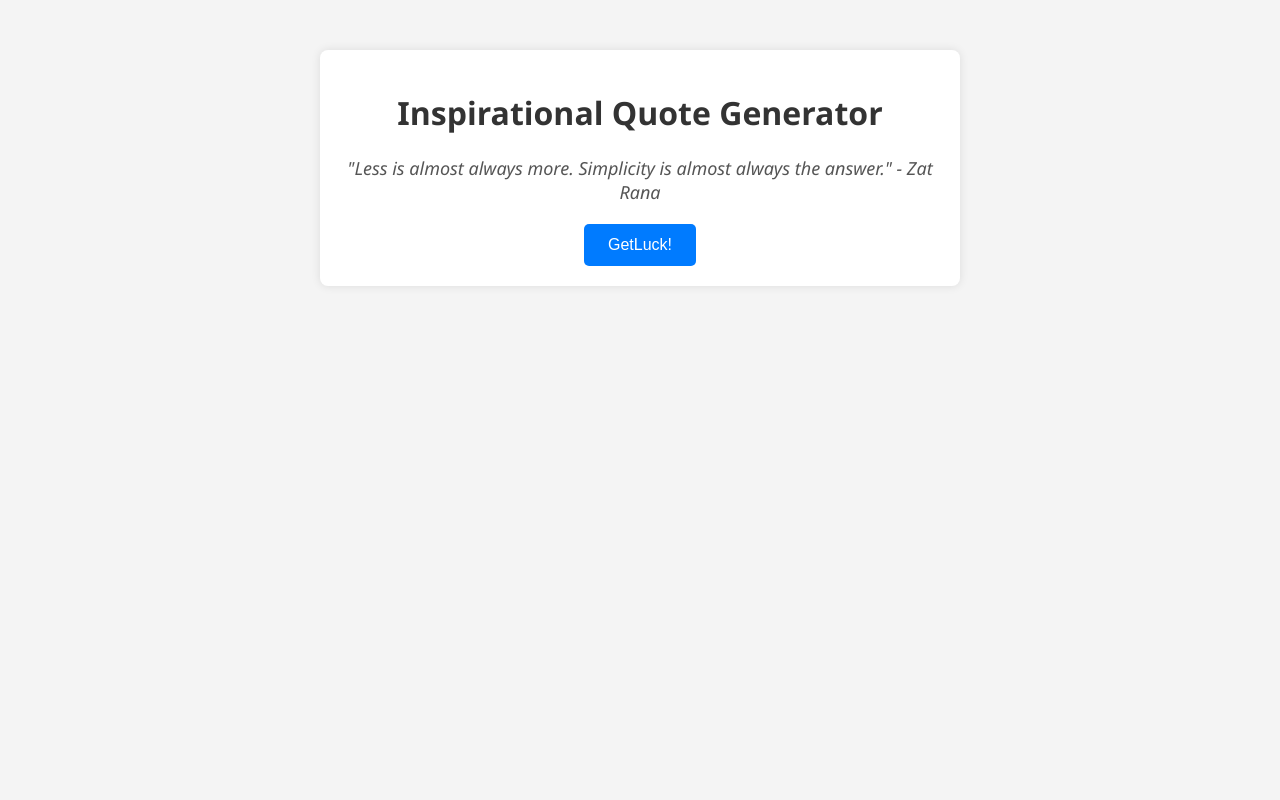
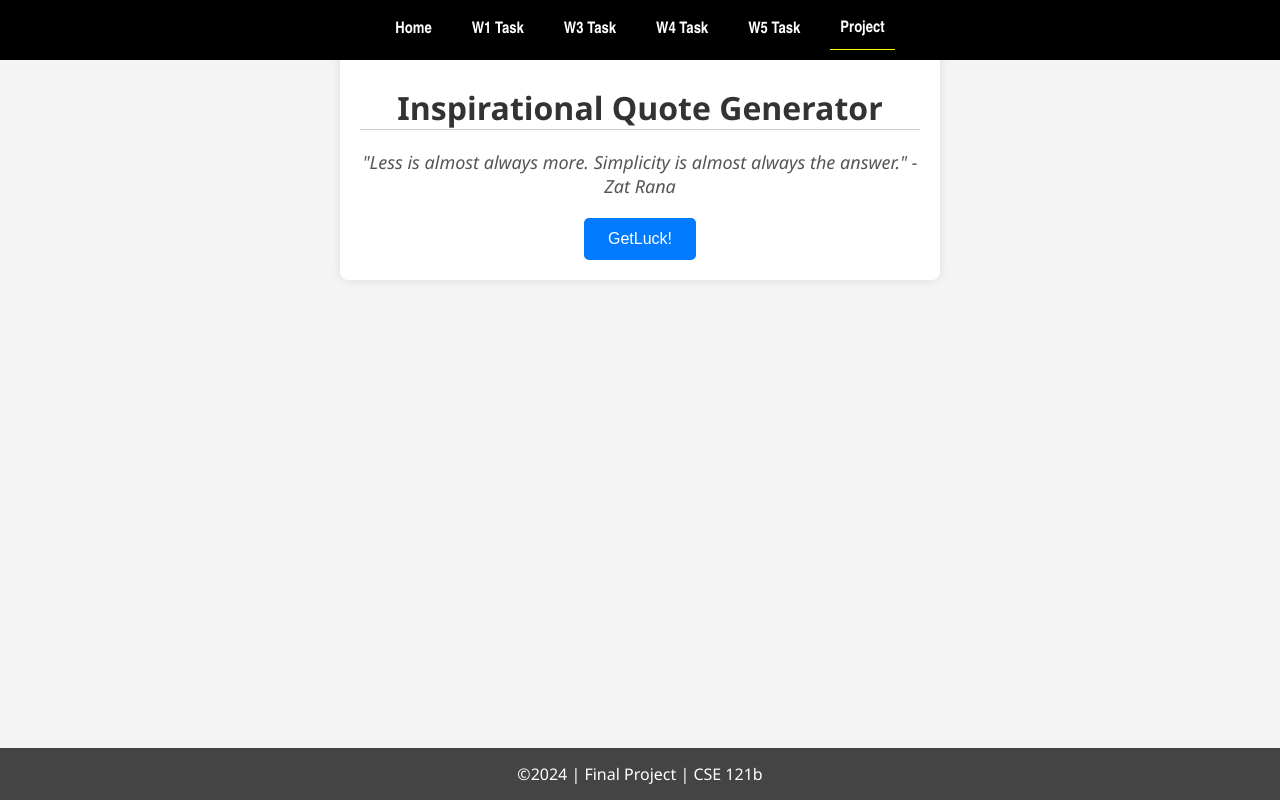
Before and after one commit to holatodos14/cse121b, a plain HTML site: page project.html in a window 1280 px wide. Drawn offline with Linux system fonts and the light colour scheme.

Commit message:
New Additions.

```diff
--- a/project.html
+++ b/project.html
@@ -4,14 +4,34 @@
     <meta charset="UTF-8">
     <meta name="viewport" content="width=device-width, initial-scale=1.0">
     <title>Random Quote Generator</title>
-    <link rel="stylesheet" href="styles/styles.css">
+    <link rel="stylesheet" href="styles/main.css">
 </head>
 <body>
+    <nav>
+        <ul id="menu">
+          <li><a id="toggleMenu">&equiv;</a></li>
+          <li><a href="index.html">Home</a></li>
+          <li><a href="w01-task.html">W1 Task</a></li>
+          <li><a href="w03-task.html">W3 Task</a></li>
+          <li><a href="w04-task.html" >W4 Task</a></li>
+          <li><a href="w05-task.html">W5 Task</a></li>
+          <li><a href="project.html" class="active">Project</a></li>
+        </ul>
+      </nav>
+
     <div class="container">
         <h1>Inspirational Quote Generator</h1>
         <p id="quote"></p>
         <button id="generate-btn">GetLuck!</button>
     </div>
     <script src="scripts/script.js"></script>
+    <footer>
+        &copy;<span id="year"></span> | Final Project | CSE 121b
+      </footer>
+      <script src="scripts/main.js"></script>
+      <script>
+        document.getElementById("year").innerHTML = new Date().getFullYear();
+      </script>
+      <script src="scripts/script.js"></script>
 </body>
 </html>
--- a/styles/main.css
+++ b/styles/main.css
@@ -313,3 +313,44 @@ footer {
     }
 
 }
+/* Final Project*/
+body {
+    font-family: 'Segoe UI', Tahoma, Geneva, Verdana, sans-serif;
+    background-color: #f4f4f4;
+    text-align: center;
+}
+
+.container {
+    max-width: 600px;
+    margin: 50px auto;
+    padding: 20px;
+    background-color: #fff;
+    border-radius: 8px;
+    box-shadow: 0 0 10px rgba(0, 0, 0, 0.1);
+}
+
+h1 {
+    color: #333;
+}
+
+#quote {
+    font-style: italic;
+    margin: 20px 0;
+    font-size: 18px;
+    color: #555;
+}
+
+button {
+    padding: 12px 24px;
+    background-color: #007bff;
+    color: #fff;
+    border: none;
+    border-radius: 5px;
+    cursor: pointer;
+    font-size: 16px;
+    transition: background-color 0.3s ease;
+}
+
+button:hover {
+    background-color: #0056b3;
+}
```
